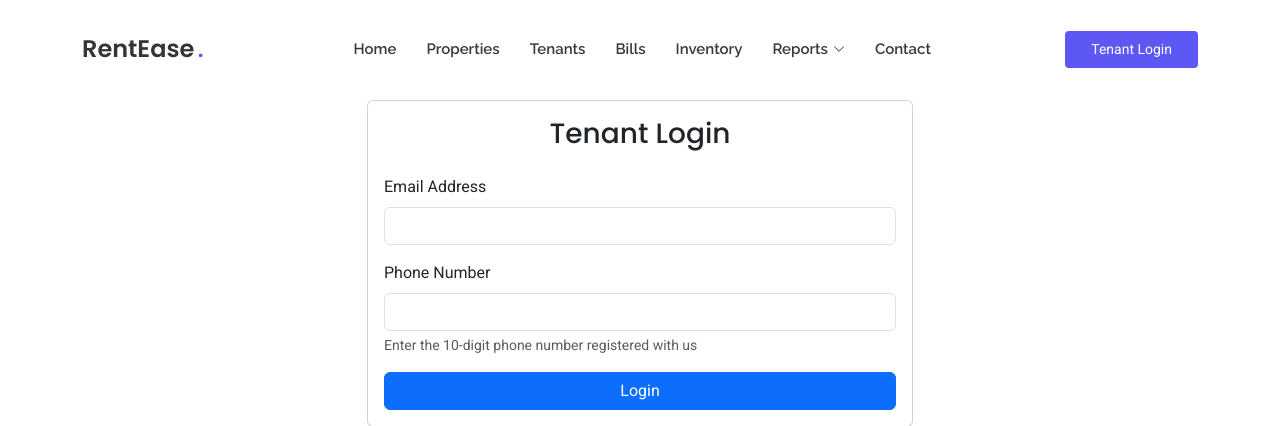
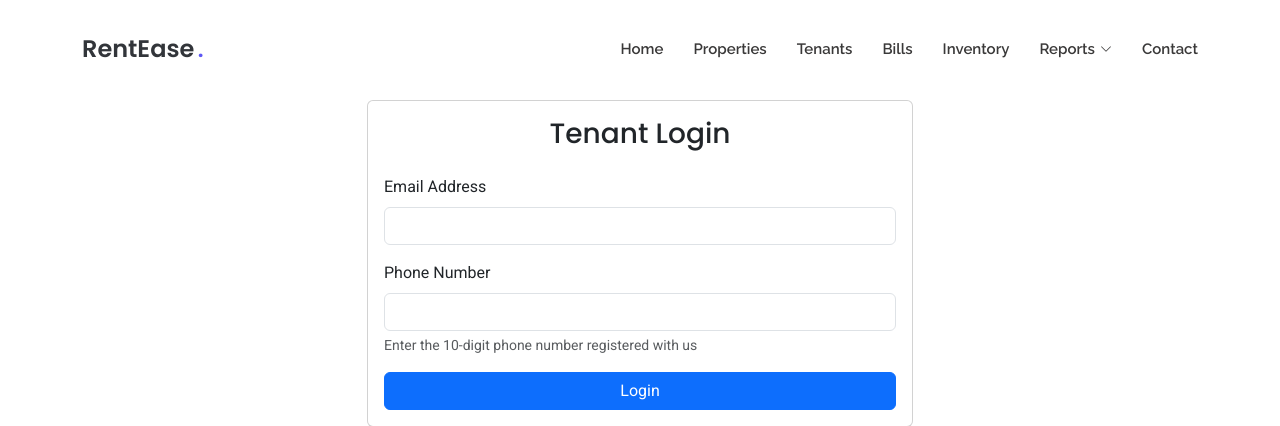
Before and after one commit to shreyamahapatra/RentEase, a Flask app: page /tenant/login in a window 1280 px wide. Shown: the top 426 px of the page. Run offline with Flask 3, Linux system fonts and the light colour scheme; some libraries are stand-ins or nearby versions.

Commit message:
remove tenant login

```diff
--- a/app/templates/index.html
+++ b/app/templates/index.html
@@ -70,7 +70,6 @@
         <a class="btn-getstarted" href="{{ url_for('logout') }}">Logout</a>
       {% else %}
         <a class="btn-getstarted me-1" href="{{ url_for('login') }}">Login</a>
-        <a class="btn-getstarted me-1" href="{{ url_for('tenant_login') }}">Tenant Login</a>
         <a class="btn-getstarted" href="{{ url_for('register') }}">Register</a>
       {% endif %}
 
--- a/app/templates/tenant_login.html
+++ b/app/templates/tenant_login.html
@@ -53,7 +53,7 @@
         <i class="mobile-nav-toggle d-xl-none bi bi-list"></i>
       </nav>
 
-      <a class="btn-getstarted" href="{{ url_for('tenant_login') }}">Tenant Login</a>
+
     </div>
   </header>
 
```
